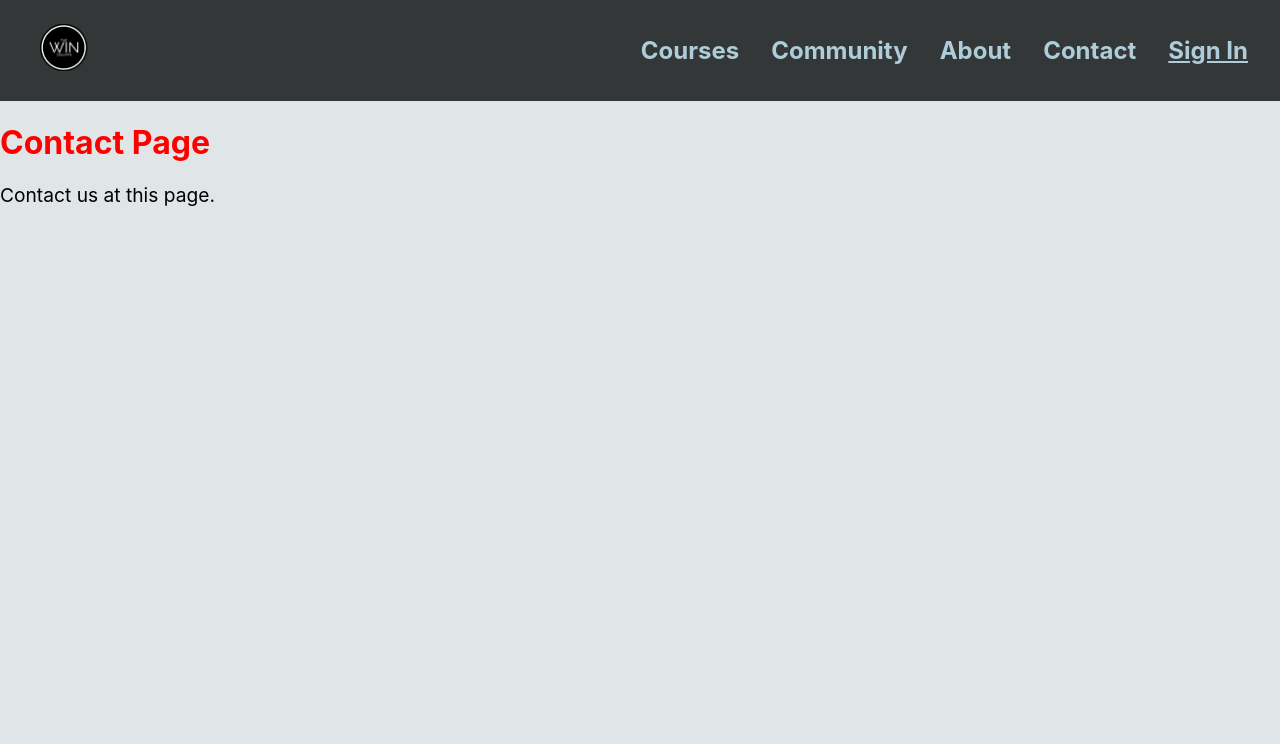
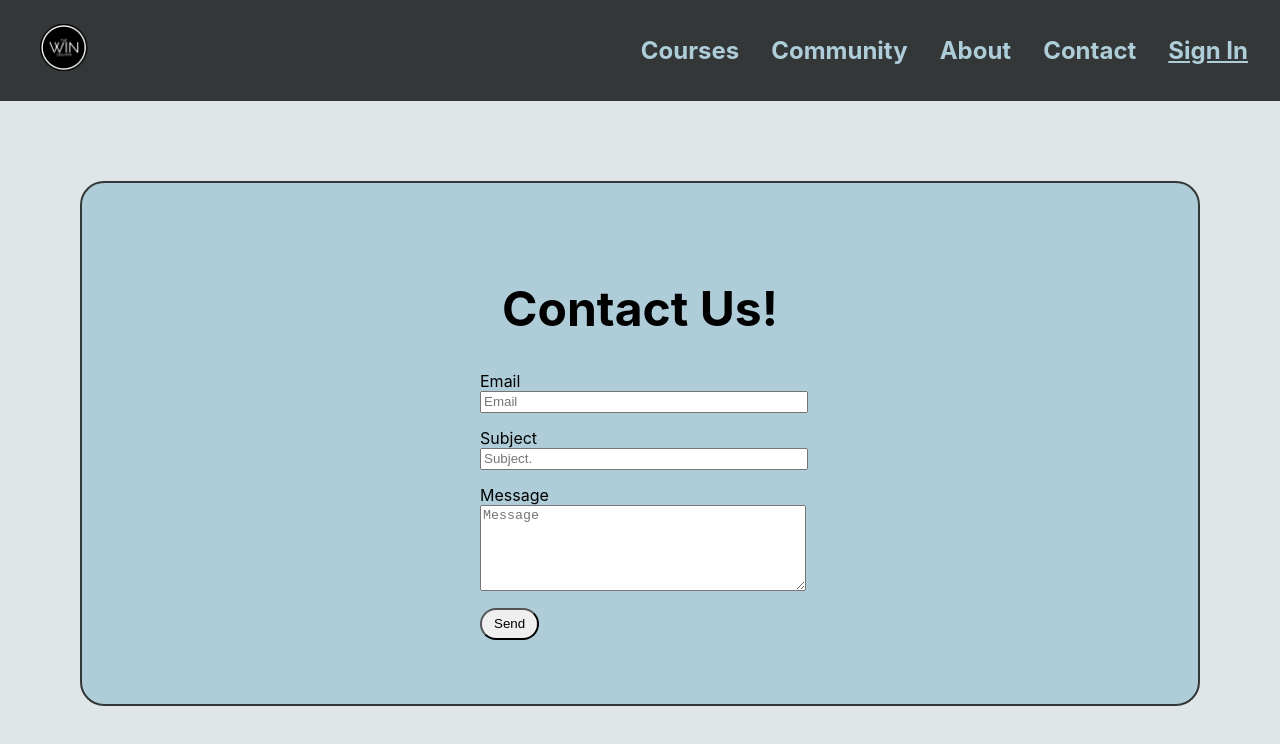
Before and after one commit to AymenS02/TheWinColumn, a React (Create React App) app: page /contact in a window 1280 px wide. Shown: the top 744 px of the page. Built offline with nearby package versions, Linux system fonts and the light colour scheme; the HTML template or start-up script is replaced by a standard one.

Commit message:
finished contact page

```diff
--- a/src/pages/about/About.scss
+++ b/src/pages/about/About.scss
@@ -1,5 +1,11 @@
 /* pages/About.module.scss */
 .about {
+  background-color: antiquewhite;
+  height: max-content;
+  display: flex;
+  flex-direction: column;
+  align-items: center;
+  justify-content: center;
   h1 {
     color: green;
   }
--- a/src/pages/contact/Contact.js
+++ b/src/pages/contact/Contact.js
@@ -5,8 +5,24 @@ import './Contact.scss';
 function Contact() {
   return (
     <div className="contact">
-      <h1>Contact Page</h1>
-      <p>Contact us at this page.</p>
+        <div className="box">
+            <h1 className="title">Contact Us!</h1>
+                <form className="signin-form">
+                <div className="form-group">
+                    <label htmlFor="email">Email</label>
+                    <input type="email" id="email" name="email" placeholder="Email"/>
+                </div>
+                <div className="form-group">
+                    <label htmlFor="subject">Subject</label>
+                    <input type="subject" id="subject" name="subject" placeholder="Subject."/>
+                </div>
+                <div className="form-group">
+                    <label htmlFor="message">Message</label>
+                    <textarea className="message" id="message" name="message" placeholder="Message"></textarea>
+                </div>
+                <button type="submit">Send</button>
+            </form>
+        </div>
     </div>
   );
 }
--- a/src/pages/contact/Contact.scss
+++ b/src/pages/contact/Contact.scss
@@ -1,9 +1,58 @@
 /* pages/Contact.module.scss */
 .contact {
-    h1 {
-      color: red;
+  .box {
+    display: flex;
+    flex-direction: column;
+    align-items: center;
+    justify-content: flex-start;
+    background-color: #AECDD9;
+    margin: 10vh;
+    padding:8vh 15vh;
+    border-radius: 3vh;
+    border: 2px solid #333738;
+
+    .title {
+      margin-top: 10vhvh;
+      font-size: 3rem;
     }
-    p {
-      font-size: 1.2em;
+
+    .signin-form {
+      display: flex;
+      flex-direction: column;
+      min-width: 40vh;
+      margin: 0;
+
+      label {
+        display: inline-block;
+        width: 100px;
+        margin-right: 10px;
+      }
+
+      input {
+        width: 100%;
+        height: 2vh;
+        flex-grow: 1;
+      }
+
+      .form-group {
+        display: flex;
+        flex-direction: column;
+        align-items: flex-start;
+        margin-bottom: 15px;
+
+        .message {
+          width: 100%;
+          height: 10vh;
+        }
+      }
+
+      button {
+        margin-top: 0.3vh;
+        align-self: flex-start;
+        padding: 0.8vh 1.5vh;
+        cursor: pointer;
+        border-radius: 2vh;
+      }
     }
   }
+}
--- a/src/pages/signin/Signin.scss
+++ b/src/pages/signin/Signin.scss
@@ -8,9 +8,13 @@
         flex-direction: column;
         align-items: center;
         justify-content: flex-start;
-        background-color: aquamarine;
+        background-color: #AECDD9;
         margin: 10vh;
         padding:8vh 15vh;
+        border-radius: 3vh;
+        border: 2px solid #333738;
+
+
 
         .title {
             margin-top: 10vhvh;
@@ -43,12 +47,13 @@
             }
 
             button {
+                margin-top: 0.3vh;
                 align-self: flex-start;
-                padding: 10px 20px;
+                padding: 0.8vh 1.5vh;
                 cursor: pointer;
                 border-radius: 2vh;
             }
-          }
+        }
     }
 
 
```
Lines whose indentation alone changed are shown as unchanged.
